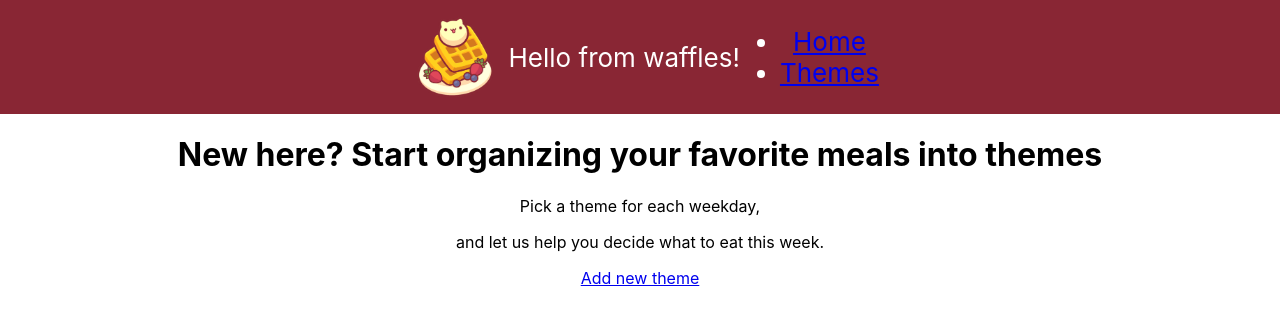
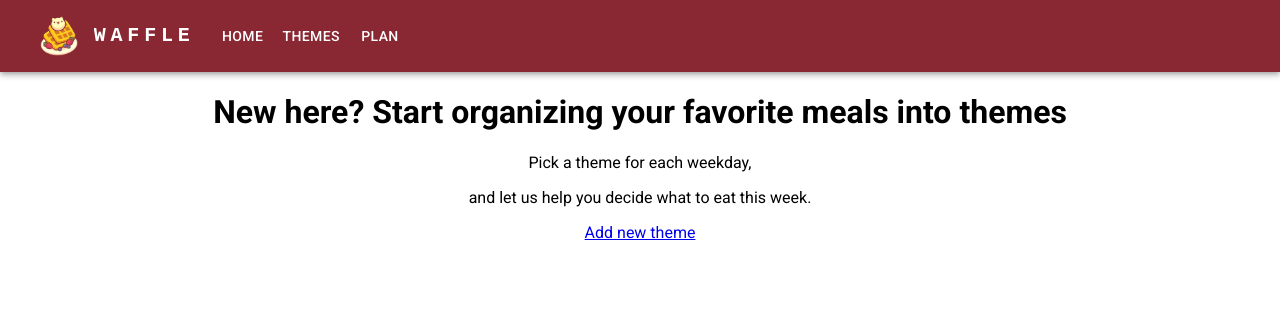
Before and after one commit to lily514/waffle, a React (Create React App) app in the folder client/: page / in a window 1280 px wide. Shown: the top 322 px of the page. Built offline with nearby package versions, Linux system fonts and the light colour scheme; what @rtk-query/graphql-request-base-query would draw is missing.

Commit message:
Initial attempt at using material components, lots of broken functionality

```diff
--- a/client/src/App.css
+++ b/client/src/App.css
@@ -3,10 +3,11 @@
 }
 
 .App-logo {
-  height: 10vmin;
+  height: 5vmin;
   pointer-events: none;
   padding: 1rem;
 }
+
 
 .App-header {
   background-color: #892634;
--- a/client/src/App.tsx
+++ b/client/src/App.tsx
@@ -9,29 +9,33 @@ import {
 } from "react-router-dom";
 import {Themes} from "./components/Theme";
 import {AddTheme} from "./components/Theme/AddTheme";
+import {createTheme, ThemeOptions, ThemeProvider} from "@mui/material";
+import NavBar from "./components/NavBar";
+
+export const themeOptions: ThemeOptions = {
+    palette: {
+        primary: {
+            main: '#892833',
+        },
+        secondary: {
+            main: '#FBD11E',
+        },
+    },
+};
+
+const theme = createTheme(themeOptions)
 
 export default function App() {
     return (
+        <ThemeProvider theme={theme}>
         <div className="App">
-            <header className="App-header">
-                <img src={logo} className="App-logo" alt="logo"/>
-                <p>Hello from waffles!</p>
-                <nav>
-                    <ul>
-                        <li>
-                            <Link to="/">Home</Link>
-                        </li>
-                        <li>
-                            <Link to="/themes">Themes</Link>
-                        </li>
-                    </ul>
-                </nav>
-            </header>
+            <NavBar />
             <Routes>
                 <Route path="/" element={<Home/>}/>
                 <Route path="/themes" element={<Themes/>}/>
                 <Route path="/themes/new" element={<AddTheme/>}/>
             </Routes>
         </div>
+        </ThemeProvider>
     );
 }
--- a/client/src/components/Meal/AddMeal.tsx
+++ b/client/src/components/Meal/AddMeal.tsx
@@ -1,6 +1,7 @@
 import React, {FormEvent, FunctionComponent, useState} from "react";
 import {ITheme} from "../../types/theme";
 import {useAddMealMutation} from "../../store/api";
+import Button from "@mui/material/Button";
 
 type AddMealProps = {
     theme: ITheme
@@ -39,9 +40,9 @@ export const AddMeal: FunctionComponent<AddMealProps> = ({theme}) => {
                     value={notes}
                     onChange={(e: FormEvent<HTMLInputElement>) => setNotes(e.currentTarget.value)}
                 />
-                <button disabled={!isValid() || isLoading}>
+                <Button disabled={!isValid() || isLoading}>
                     Add Meal
-                </button>
+                </Button>
             </form>
         </div>
     )
--- /dev/null
+++ b/client/src/components/NavBar.tsx
@@ -0,0 +1,168 @@
+import {Link} from "react-router-dom";
+import logo from "../logo.png";
+import * as React from 'react';
+import AppBar from '@mui/material/AppBar';
+import Box from '@mui/material/Box';
+import Toolbar from '@mui/material/Toolbar';
+import IconButton from '@mui/material/IconButton';
+import Typography from '@mui/material/Typography';
+import Menu from '@mui/material/Menu';
+import MenuIcon from '@mui/icons-material/Menu';
+import Container from '@mui/material/Container';
+import Button from '@mui/material/Button';
+import MenuItem from '@mui/material/MenuItem';
+import {Dictionary} from "@reduxjs/toolkit";
+
+// Based on https://mui.com/material-ui/react-app-bar/#ResponsiveAppBar.tsx
+
+const pages = ['Home', 'Themes', 'Plan'];
+const linkDictionary: Dictionary<string> = {
+    'Home': '/',
+    'Themes': '/themes',
+    'Plan': '/'
+}
+//const settings = ['Logout'];
+
+const NavBar = () => {
+    const [anchorElNav, setAnchorElNav] = React.useState<null | HTMLElement>(null);
+    const [anchorElUser, setAnchorElUser] = React.useState<null | HTMLElement>(null);
+
+    const handleOpenNavMenu = (event: React.MouseEvent<HTMLElement>) => {
+        setAnchorElNav(event.currentTarget);
+    };
+    const handleOpenUserMenu = (event: React.MouseEvent<HTMLElement>) => {
+        setAnchorElUser(event.currentTarget);
+    };
+
+    const handleCloseNavMenu = () => {
+        setAnchorElNav(null);
+    };
+
+    const handleCloseUserMenu = () => {
+        setAnchorElUser(null);
+    };
+
+    return (
+        <AppBar position="static">
+            <Container maxWidth="xl">
+                <Toolbar disableGutters>
+                    <img src={logo} className="App-logo" alt="logo"/>
+                    <Typography
+                        variant="h6"
+                        noWrap
+                        component="a"
+                        href="/"
+                        sx={{
+                            mr: 2,
+                            display: { xs: 'none', md: 'flex' },
+                            fontFamily: 'monospace',
+                            fontWeight: 700,
+                            letterSpacing: '.3rem',
+                            color: 'inherit',
+                            textDecoration: 'none',
+                        }}
+                    >
+                        WAFFLE
+                    </Typography>
+
+                    <Box sx={{ flexGrow: 1, display: { xs: 'flex', md: 'none' } }}>
+                        <IconButton
+                            size="large"
+                            aria-label="account of current user"
+                            aria-controls="menu-appbar"
+                            aria-haspopup="true"
+                            onClick={handleOpenNavMenu}
+                            color="inherit"
+                        >
+                            <MenuIcon />
+                        </IconButton>
+                        <Menu
+                            id="menu-appbar"
+                            anchorEl={anchorElNav}
+                            anchorOrigin={{
+                                vertical: 'bottom',
+                                horizontal: 'left',
+                            }}
+                            keepMounted
+                            transformOrigin={{
+                                vertical: 'top',
+                                horizontal: 'left',
+                            }}
+                            open={Boolean(anchorElNav)}
+                            onClose={handleCloseNavMenu}
+                            sx={{
+                                display: { xs: 'block', md: 'none' },
+                            }}
+                        >
+                            {pages.map((page) => (
+                                <MenuItem key={page} onClick={handleCloseNavMenu}>
+                                    <Typography textAlign="center">{page}</Typography>
+                                </MenuItem>
+                            ))}
+                        </Menu>
+                    </Box>
+                    <Typography
+                        variant="h5"
+                        noWrap
+                        component="a"
+                        href=""
+                        sx={{
+                            mr: 2,
+                            display: { xs: 'flex', md: 'none' },
+                            flexGrow: 1,
+                            fontFamily: 'monospace',
+                            fontWeight: 700,
+                            letterSpacing: '.3rem',
+                            color: 'inherit',
+                            textDecoration: 'none',
+                        }}
+                    >
+                        WAFFLE
+                    </Typography>
+                    <Box sx={{ flexGrow: 1, display: { xs: 'none', md: 'flex' } }}>
+                        {pages.map((page) => (
+                            <Button
+                                key={page}
+                                onClick={handleCloseNavMenu}
+                                sx={{ my: 2, color: 'white', display: 'block' }}
+                            >
+                                {page}
+                            </Button>
+                        ))}
+                    </Box>
+
+                    {/*<Box sx={{ flexGrow: 0 }}>
+                        <Tooltip title="Open settings">
+                            <IconButton onClick={handleOpenUserMenu} sx={{ p: 0 }}>
+                                <Avatar alt="Remy Sharp" src="/static/images/avatar/2.jpg" />
+                            </IconButton>
+                        </Tooltip>
+                        <Menu
+                            sx={{ mt: '45px' }}
+                            id="menu-appbar"
+                            anchorEl={anchorElUser}
+                            anchorOrigin={{
+                                vertical: 'top',
+                                horizontal: 'right',
+                            }}
+                            keepMounted
+                            transformOrigin={{
+                                vertical: 'top',
+                                horizontal: 'right',
+                            }}
+                            open={Boolean(anchorElUser)}
+                            onClose={handleCloseUserMenu}
+                        >
+                            {settings.map((setting) => (
+                                <MenuItem key={setting} onClick={handleCloseUserMenu}>
+                                    <Typography textAlign="center">{setting}</Typography>
+                                </MenuItem>
+                            ))}
+                        </Menu>
+                    </Box>*/}
+                </Toolbar>
+            </Container>
+        </AppBar>
+    );
+}
+export default NavBar;
--- a/client/src/components/Theme/AddTheme.tsx
+++ b/client/src/components/Theme/AddTheme.tsx
@@ -1,5 +1,6 @@
 import React, {FormEvent, FunctionComponent, useState} from "react";
 import {useAddThemeMutation} from "../../store/api";
+import Button from "@mui/material/Button";
 
 export const AddTheme: FunctionComponent = () => {
     const [name, setName] = useState<string>('')
@@ -22,9 +23,9 @@ export const AddTheme: FunctionComponent = () => {
                     placeholder="Name"
                     onChange={(e: FormEvent<HTMLInputElement>) => setName(e.currentTarget.value)}
                 />
-                <button disabled={name === undefined || name === '' || isLoading}>
+                <Button disabled={name === undefined || name === '' || isLoading}>
                     Add theme
-                </button>
+                </Button>
             </form>
             <p>Need ideas? Use one of our default themes: Mexican Food</p>
         </div>
--- a/client/src/components/Theme/ThemeListItem.tsx
+++ b/client/src/components/Theme/ThemeListItem.tsx
@@ -2,6 +2,7 @@ import * as React from "react";
 import {ITheme} from "../../types/theme";
 import './ThemeListItem.css'
 import {useDeleteThemeMutation} from "../../store/api";
+import Button from "@mui/material/Button";
 
 type Props = {
     theme: ITheme
@@ -12,7 +13,7 @@ export const ThemeListItem: React.FC<Props> = ({theme}) => {
     return (
         <div className="ThemeListItem">
            <h2>{theme.name}</h2>
-            <button onClick={() => deleteTheme(theme.id)}>Delete</button>
+            <Button variant="contained" onClick={() => deleteTheme(theme.id)}>Delete</Button>
         </div>
     )
 }
--- a/client/src/index.css
+++ b/client/src/index.css
@@ -1,8 +1,6 @@
 body {
   margin: 0;
-  font-family: -apple-system, BlinkMacSystemFont, 'Segoe UI', 'Roboto', 'Oxygen',
-    'Ubuntu', 'Cantarell', 'Fira Sans', 'Droid Sans', 'Helvetica Neue',
-    sans-serif;
+  font-family: 'Roboto', 'Helvetica Neue', sans-serif;
   -webkit-font-smoothing: antialiased;
   -moz-osx-font-smoothing: grayscale;
 }
--- a/client/src/index.tsx
+++ b/client/src/index.tsx
@@ -6,6 +6,11 @@ import './index.css';
 import App from './App';
 import store from "./store/reducer"
 import {BrowserRouter} from "react-router-dom";
+import '@fontsource/roboto/300.css';
+import '@fontsource/roboto/400.css';
+import '@fontsource/roboto/500.css';
+import '@fontsource/roboto/700.css';
+
 
 const rootElement = document.getElementById('root')
 if (rootElement === null) throw new Error('Root container missing in index.html')
```
Also changed, not shown: client/package.json (+10 -0 lines), client/src/custom.d.ts (+13 -0 lines), 1 other file (tests, documents, lock files or other folders).
